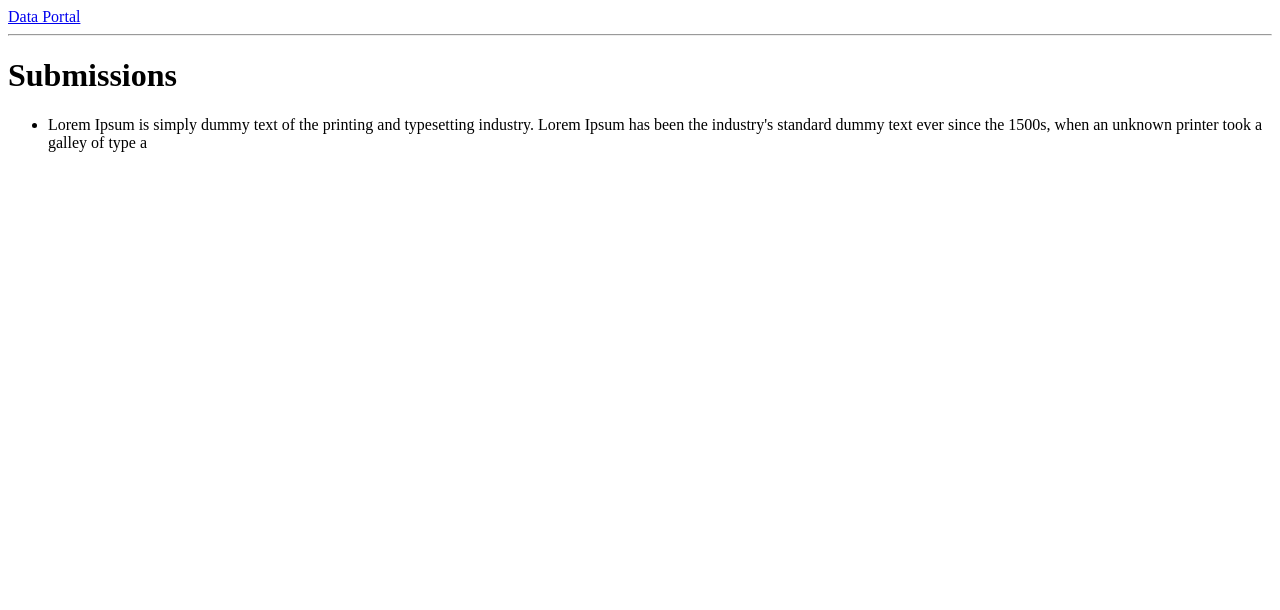
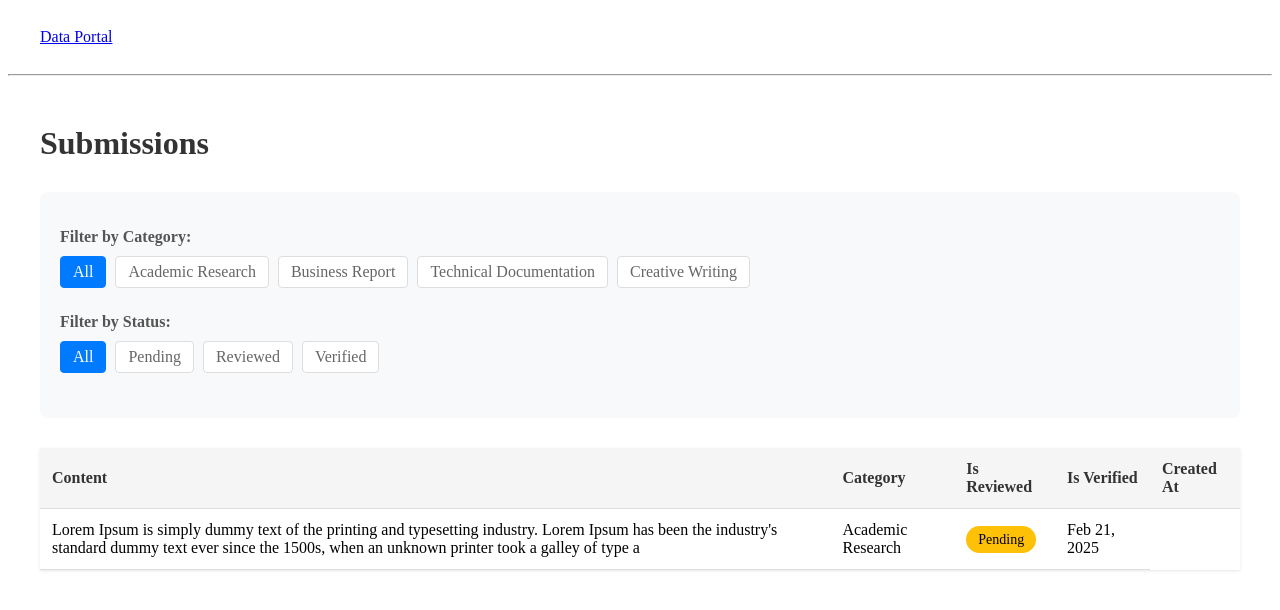
Before and after one commit to TharHtet236401/intern_task1, a Django app: page / in a window 1280 px wide. Shown: the top 610 px of the page. Run offline with Django 5.2, Linux system fonts and the light colour scheme; data comes from the database, SQL or seed files in the repository.

Commit message:
Implement advanced filtering and improved UI for submissions page

```diff
--- a/submissions/templates/submissions/home.html
+++ b/submissions/templates/submissions/home.html
@@ -1,11 +1,174 @@
 {% extends 'main.html' %}
 
 {% block content %}
+<div class="container">
     <h1>Submissions</h1>
-    <ul>
-        {% for submission in submissions %}
-            <li>{{ submission.content }}</li>
-        {% endfor %}
-    </ul>
 
+    <!-- Filter Section -->
+    <div class="filters">
+        <div class="filter-group">
+            <h3>Filter by Category:</h3>
+            <a href="{% url 'home' %}" class="filter-link {% if not selected_category %}active{% endif %}">All</a>
+            {% for code, name in categories %}
+                <a href="?category={{ code }}{% if selected_status %}&status={{ selected_status }}{% endif %}"
+                   class="filter-link {% if selected_category == code %}active{% endif %}">
+                    {{ name }}
+                </a>
+            {% endfor %}
+        </div>
+
+        <div class="filter-group">
+            <h3>Filter by Status:</h3>
+            <a href="{% url 'home' %}{% if selected_category %}?category={{ selected_category }}{% endif %}"
+               class="filter-link {% if not selected_status %}active{% endif %}">All</a>
+            <a href="?status=pending{% if selected_category %}&category={{ selected_category }}{% endif %}"
+               class="filter-link {% if selected_status == 'pending' %}active{% endif %}">Pending</a>
+            <a href="?status=reviewed{% if selected_category %}&category={{ selected_category }}{% endif %}"
+               class="filter-link {% if selected_status == 'reviewed' %}active{% endif %}">Reviewed</a>
+            <a href="?status=verified{% if selected_category %}&category={{ selected_category }}{% endif %}"
+               class="filter-link {% if selected_status == 'verified' %}active{% endif %}">Verified</a>
+        </div>
+    </div>
+
+    <!-- Table Section -->
+    <table class="submission-table">
+        <thead>
+            <tr>
+                <th>Content</th>
+                <th>Category</th>
+                <th>Is Reviewed</th>
+                <th>Is Verified</th>
+                <th>Created At</th>
+            </tr>
+        </thead>
+        <tbody>
+            {% for submission in submissions %}
+                <tr>
+                    <td>{{ submission.content }}</td>
+                    <td>{{ submission.get_category_display }}</td>
+                    <td>
+                        {% if submission.is_verified %}
+                            <span class="status verified">Verified</span>
+                        {% elif submission.is_reviewed %}
+                            <span class="status reviewed">Reviewed</span>
+                        {% else %}
+                            <span class="status pending">Pending</span>
+                        {% endif %}
+                    </td>
+                    <td>{{ submission.created_at|date:"M d, Y" }}</td>
+                </tr>
+            {% empty %}
+                <tr>
+                    <td colspan="4" class="no-data">No submissions found.</td>
+                </tr>
+            {% endfor %}
+        </tbody>
+    </table>
+</div>
+
+<style>
+    .container {
+        padding: 20px;
+        max-width: 1200px;
+        margin: 0 auto;
+    }
+
+    h1 {
+        color: #333;
+        margin-bottom: 30px;
+    }
+
+    .filters {
+        margin-bottom: 30px;
+        background-color: #f8f9fa;
+        padding: 20px;
+        border-radius: 8px;
+    }
+
+    .filter-group {
+        margin-bottom: 20px;
+    }
+
+    .filter-group h3 {
+        margin-bottom: 10px;
+        color: #555;
+        font-size: 16px;
+    }
+
+    .filter-link {
+        display: inline-block;
+        padding: 6px 12px;
+        margin: 0 5px 5px 0;
+        border-radius: 4px;
+        text-decoration: none;
+        color: #666;
+        background-color: #fff;
+        border: 1px solid #ddd;
+        transition: all 0.3s ease;
+    }
+
+    .filter-link:hover {
+        background-color: #f0f0f0;
+    }
+
+    .filter-link.active {
+        background-color: #007bff;
+        color: white;
+        border-color: #007bff;
+    }
+
+    .submission-table {
+        width: 100%;
+        border-collapse: collapse;
+        margin: 20px 0;
+        font-size: 16px;
+        box-shadow: 0 1px 3px rgba(0,0,0,0.1);
+    }
+
+    .submission-table th,
+    .submission-table td {
+        padding: 12px;
+        text-align: left;
+        border-bottom: 1px solid #ddd;
+    }
+
+    .submission-table th {
+        background-color: #f5f5f5;
+        font-weight: bold;
+        color: #333;
+    }
+
+    .submission-table tr:hover {
+        background-color: #f9f9f9;
+    }
+
+    .status {
+        padding: 6px 12px;
+        border-radius: 20px;
+        font-size: 14px;
+        font-weight: 500;
+    }
+
+    .status.verified {
+        background-color: #4CAF50;
+        color: white;
+    }
+
+    .status.reviewed {
+        background-color: #2196F3;
+        color: white;
+    }
+
+    .status.pending {
+        background-color: #FFC107;
+        color: black;
+    }
+
+    .no-data {
+        text-align: center;
+        color: #666;
+        padding: 30px !important;
+        font-style: italic;
+    }
+</style>
 {% endblock %}
--- a/submissions/urls.py
+++ b/submissions/urls.py
@@ -3,6 +3,4 @@ from . import views
 
 urlpatterns = [
     path('', views.home, name='home'),
-
-
 ]
--- a/submissions/views.py
+++ b/submissions/views.py
@@ -1,8 +1,35 @@
-from django.shortcuts import render
+from django.shortcuts import render, redirect
 from django.http import HttpResponse
 from .models import Submission
+from django.contrib import messages
 
 # Create your views here.
 def home(request):
-    submissions = Submission.objects.all()
-    return render(request, 'submissions/home.html', {'submissions': submissions})
+    try:
+        # Get filter parameters
+        category = request.GET.get('category', '')
+        status = request.GET.get('status', '')
+
+        # Base queryset
+        submissions = Submission.objects.all()
+
+        # Apply filters
+        if category:
+            submissions = submissions.filter(category=category)
+        if status == 'verified':
+            submissions = submissions.filter(is_verified=True)
+        elif status == 'reviewed':
+            submissions = submissions.filter(is_reviewed=True, is_verified=False)
+        elif status == 'pending':
+            submissions = submissions.filter(is_reviewed=False, is_verified=False)
+
+        context = {
+            'submissions': submissions,
+            'categories': Submission.CATEGORY_CHOICES,
+            'selected_category': category,
+            'selected_status': status,
+        }
+        return render(request, 'submissions/home.html', context)
+    except Exception as e:
+        messages.error(request, f"An error occurred: {str(e)}")
+        return redirect('home')
```
